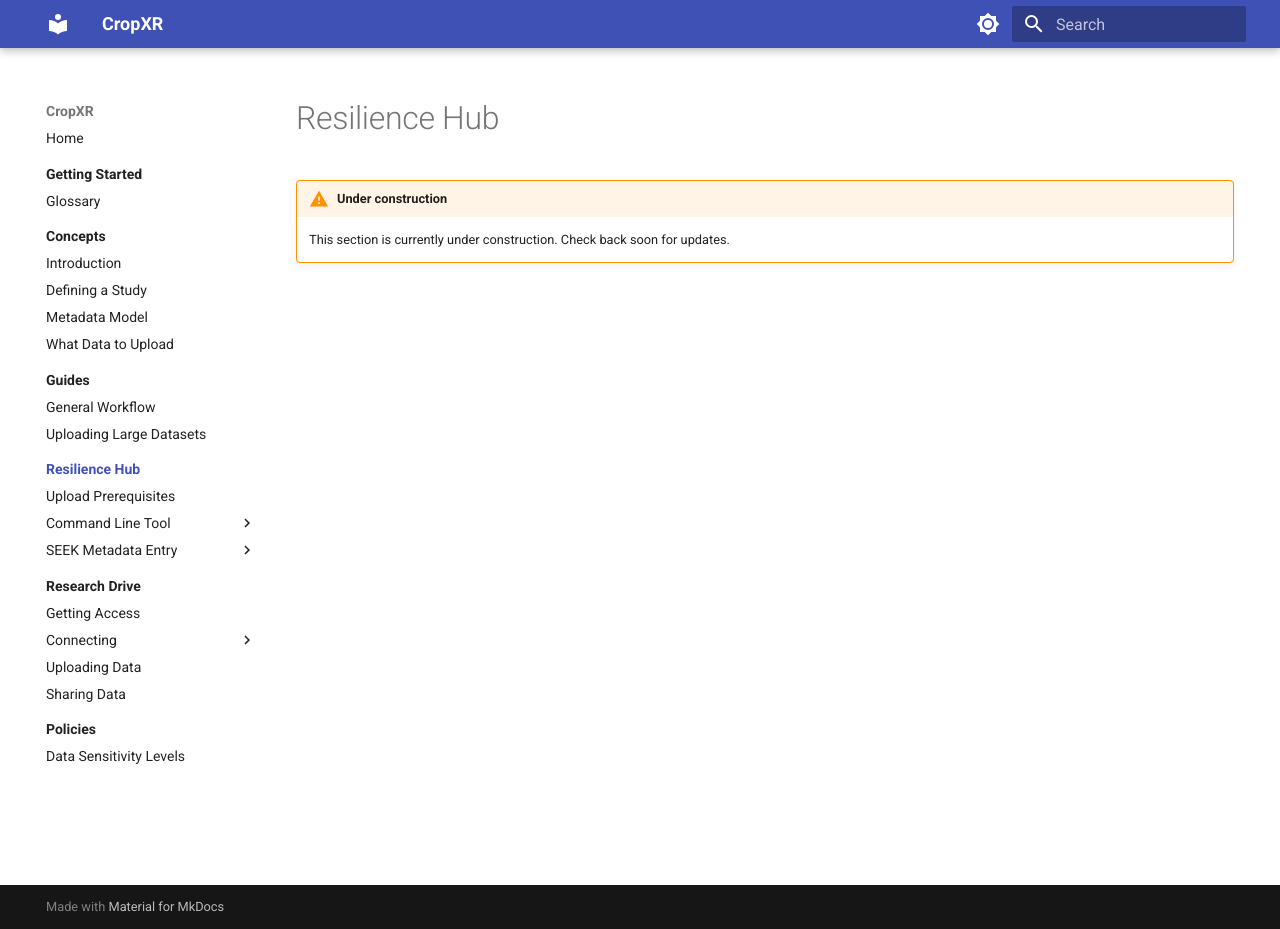
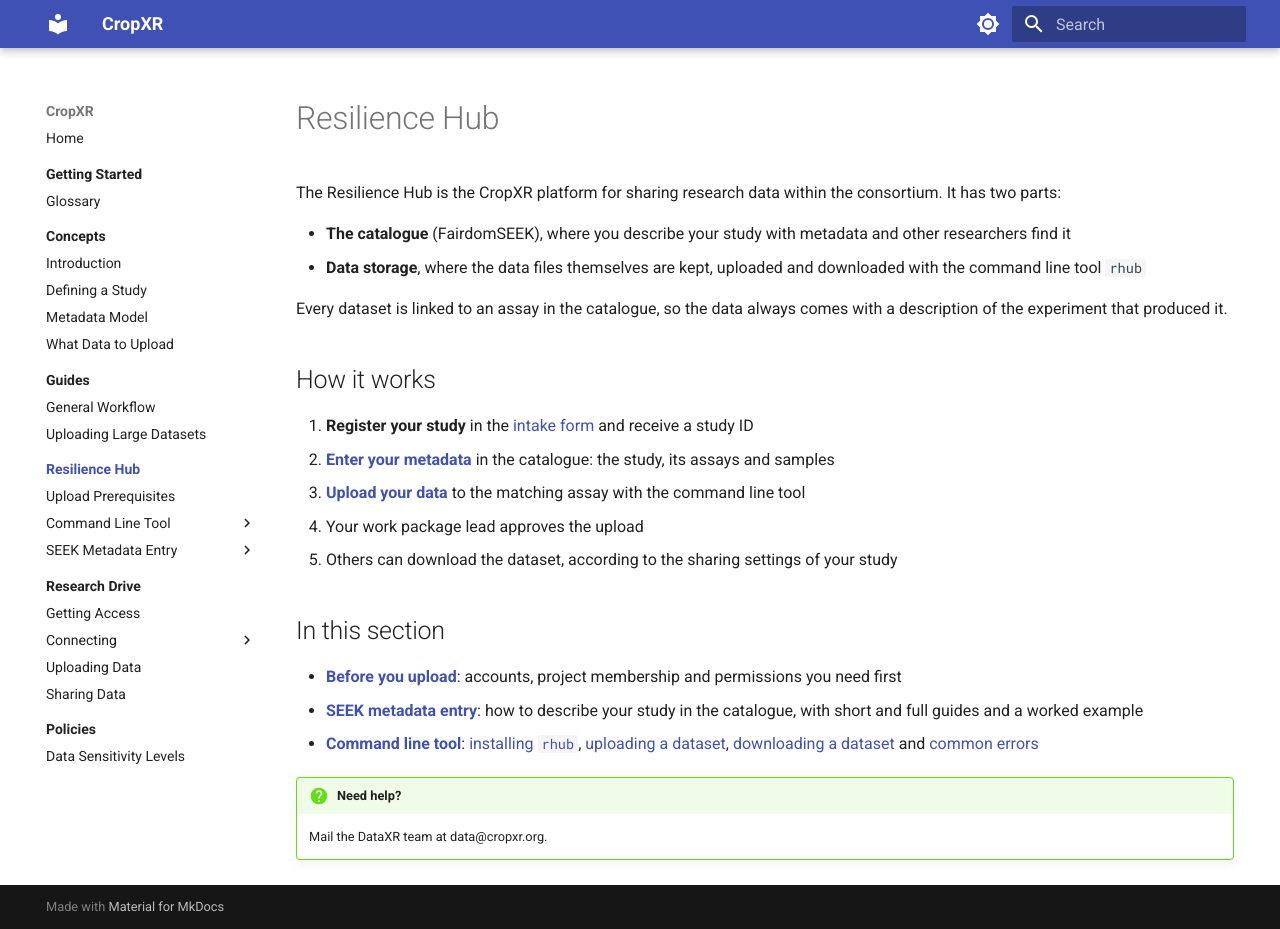
Before and after one commit to CropXR/documentation, an MkDocs documentation site: the page built from docs/resilience-hub/index.md, in a window 1280 px wide and 929 px high. Built offline with MkDocs 1.6.1 and Material for MkDocs 9.7.7, drawn with Linux system fonts in a browser that asks for light colours.

Commit message:
Add Resilience Hub landing page
Explain the catalogue and data storage, outline the workflow from
study registration to download, and link to the section's pages.

```diff
--- a/docs/resilience-hub/index.md
+++ b/docs/resilience-hub/index.md
@@ -1,4 +1,25 @@
 # Resilience Hub
 
-!!! warning "Under construction"
-    This section is currently under construction. Check back soon for updates.
+The Resilience Hub is the CropXR platform for sharing research data within the consortium. It has two parts:
+
+- **The catalogue** (FairdomSEEK), where you describe your study with metadata and other researchers find it
+- **Data storage**, where the data files themselves are kept, uploaded and downloaded with the command line tool `rhub`
+
+Every dataset is linked to an assay in the catalogue, so the data always comes with a description of the experiment that produced it.
+
+## How it works
+
+1. **Register your study** in the [intake form](https://forms.cloud.microsoft/Pages/ResponsePage.aspx?id=TVJuCSlpMECM04q0LeCIe9rk7LtjOclKu9pKlmXMf-xUMzVUVFpYVkxZTE9VNTFXTVBMSU1EN1paTC4u) and receive a study ID
+2. [**Enter your metadata**](./seek/) in the catalogue: the study, its assays and samples
+3. [**Upload your data**](./cli-tool/) to the matching assay with the command line tool
+4. Your work package lead approves the upload
+5. Others can download the dataset, according to the sharing settings of your study
+
+## In this section
+
+- **[Before you upload](seek/upload-prerequisites.md)**: accounts, project membership and permissions you need first
+- **[SEEK metadata entry](seek/index.md)**: how to describe your study in the catalogue, with short and full guides and a worked example
+- **[Command line tool](cli-tool/index.md)**: [installing `rhub`](cli-tool/cli-install.md), [uploading a dataset](cli-tool/cli-upload.md), [downloading a dataset](cli-tool/cli-download.md) and [common errors](cli-tool/cli-common-errors.md)
+
+!!! question "Need help?"
+    Mail the DataXR team at data@cropxr.org.
```
